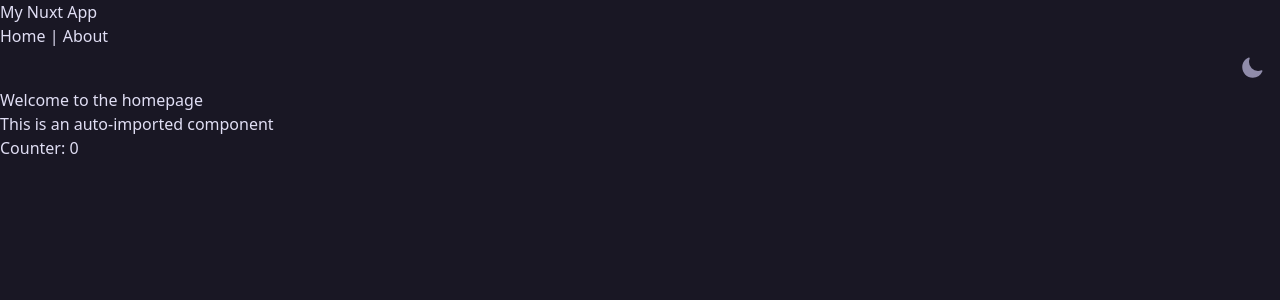
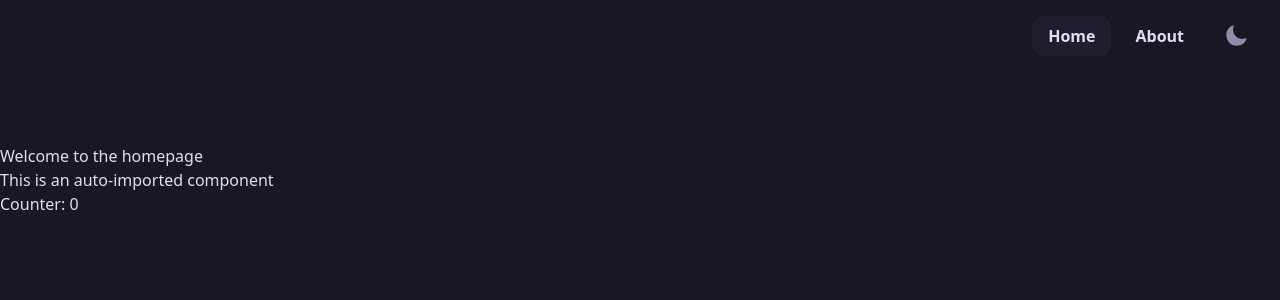
Before and after one commit to brandon-relentnet/nuxt-playground, a Nuxt app: page / in a window 1280 px wide. Shown: the top 300 px of the page. Built offline with nearby package versions, Linux system fonts and the light colour scheme.

Commit message:
Created a navbar component.

```diff
--- a/assets/css/main.css
+++ b/assets/css/main.css
@@ -39,4 +39,5 @@
 html {
     background-color: var(--color-base);
     color: var(--color-text);
+    transition: all 0.3s ease-in-out;
 }
--- /dev/null
+++ b/components/Navbar.vue
@@ -0,0 +1,20 @@
+<script setup>
+const navLinks = [
+  { text: "Home", link: "/" },
+  { text: "About", link: "/about" },
+];
+</script>
+
+<template>
+  <nav
+    class="bg-base text-text p-4 flex justify-end items-center fixed top-0 left-0 w-full space-x-2 font-semibold"
+  >
+    <NavbarItem
+      v-for="link in navLinks"
+      :key="link.text"
+      :text="link.text"
+      :link="link.link"
+    />
+    <ThemeToggle />
+  </nav>
+</template>
--- /dev/null
+++ b/components/NavbarItem.vue
@@ -0,0 +1,16 @@
+<script setup>
+defineProps({
+  text: { type: String, required: true },
+  link: { type: String, required: true },
+});
+</script>
+
+<template>
+  <NuxtLink
+    :to="link"
+    activeClass="bg-surface"
+    class="hover:bg-surface rounded-xl px-4 py-2 transition-colors duration-300"
+  >
+    {{ text }}
+  </NuxtLink>
+</template>
--- a/layouts/default.vue
+++ b/layouts/default.vue
@@ -1,14 +1,9 @@
 <template>
   <div>
     <header>
-      <h1>My Nuxt App</h1>
-      <nav>
-        <NuxtLink to="/">Home</NuxtLink> |
-        <NuxtLink to="/about">About</NuxtLink>
-        <ThemeToggle />
-      </nav>
+      <Navbar />
     </header>
-    <main>
+    <main class="container mx-auto my-36">
       <slot />
     </main>
   </div>
```
